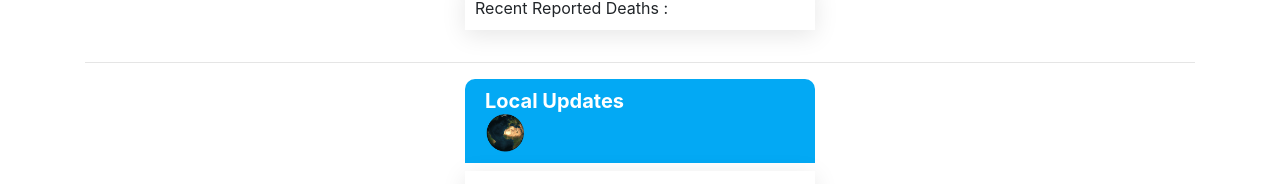
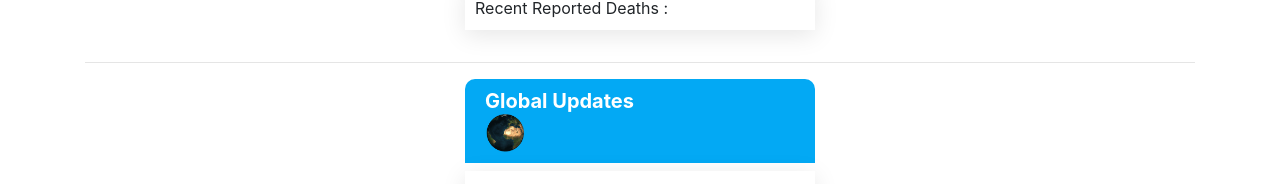
Before and after one commit to SKevinPerera/COVID-19-RealTime-Statistics, an Angular app: page / in a window 1280 px wide. Shown: the part 757-941 px from the top of the page. Built offline with nearby package versions, Linux system fonts and the light colour scheme; no server answers.

Commit message:
added global tag

```diff
--- a/src/app/components/home/home.component.html
+++ b/src/app/components/home/home.component.html
@@ -102,7 +102,7 @@
 
         <div class="temp-body">
                 <div class="box">
-                    <h5 class="display-10">Local Updates
+                    <h5 class="display-10">Global Updates
                     <div class="gov-contact">
                         <Img src="./../../../assets/global.gif" style="width:40px;height:40px;">
                     </div></h5>
```
